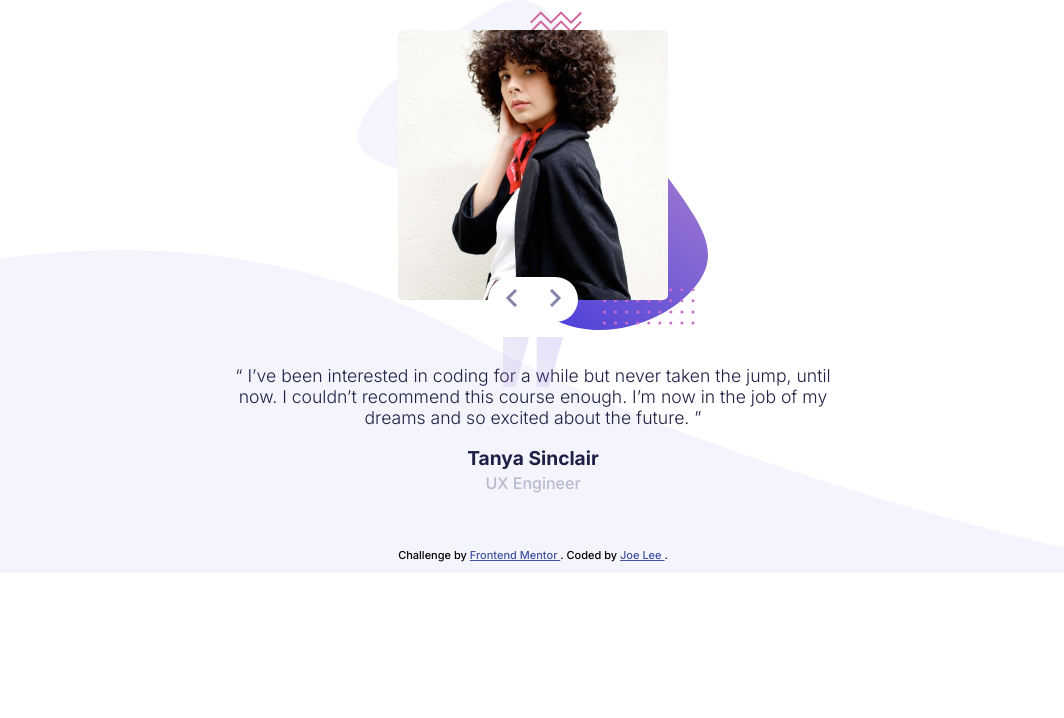
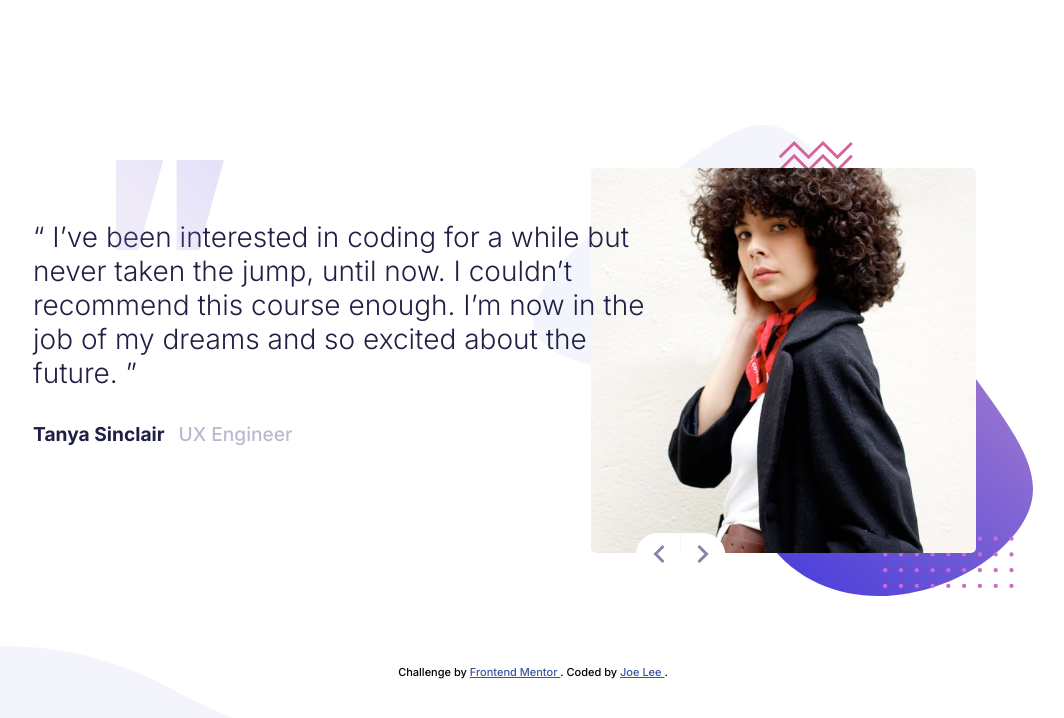
Before and after one commit to JoeDravarol/frontendmentor-coding-bootcamp-testimonials-slider, a plain HTML site: page index.html in a window 1280 px wide. Shown: the whole page, without its empty margins (107-1171 px from the left). Drawn offline with Linux system fonts and the light colour scheme.

Commit message:
Feat: Add desktop-size styles

```diff
--- a/main.scss
+++ b/main.scss
@@ -158,3 +158,70 @@ body {
     color: hsl(228, 45%, 44%);
   }
 }
+
+@media (min-width: 1200px) {
+  body {
+    background-size: initial;
+  }
+
+  .wrapper {
+    min-height: 100vh;
+    display: grid;
+    align-content: center;
+  }
+
+  .carousel {
+    max-width: 1000px;
+    text-align: left;
+
+    &__buttons {
+      bottom: 6.5%;
+      left: 25%;
+      transform: translateX(-25%);
+    }
+  }
+
+  .slide {
+    grid-template-columns: repeat(6, 1fr);
+    grid-template-rows: repeat(4,1fr);
+    grid-auto-flow: column dense;
+    grid-row-gap: 2em;
+    height: 500px;
+
+    &__avatar-container {
+      grid-column: 4 / 7;
+      grid-row: 1 / 5;
+      height: 100%;
+      max-width: 100%;
+    }
+
+    &__info-container {
+      grid-column: 1 / 5;
+      grid-row: 3;
+    }
+
+    &__name {
+      display: inline-block;
+      margin-right: .5em;
+    }
+
+    &__job-role {
+      font-size: 1.2em;
+    }
+
+    &__quotes {
+      font-size: 28px;
+      grid-column: 1 / 5;
+      grid-row: 2;
+      height: 100%;
+      width: 95%;
+      margin: initial;
+
+      &::before {
+        top: -65px;
+        left: 15%;
+        transform: translateX(-15%) scale(0.9);
+      }
+    }
+  }
+}
```
Also changed, not shown: css/main.css, 1 other file.
